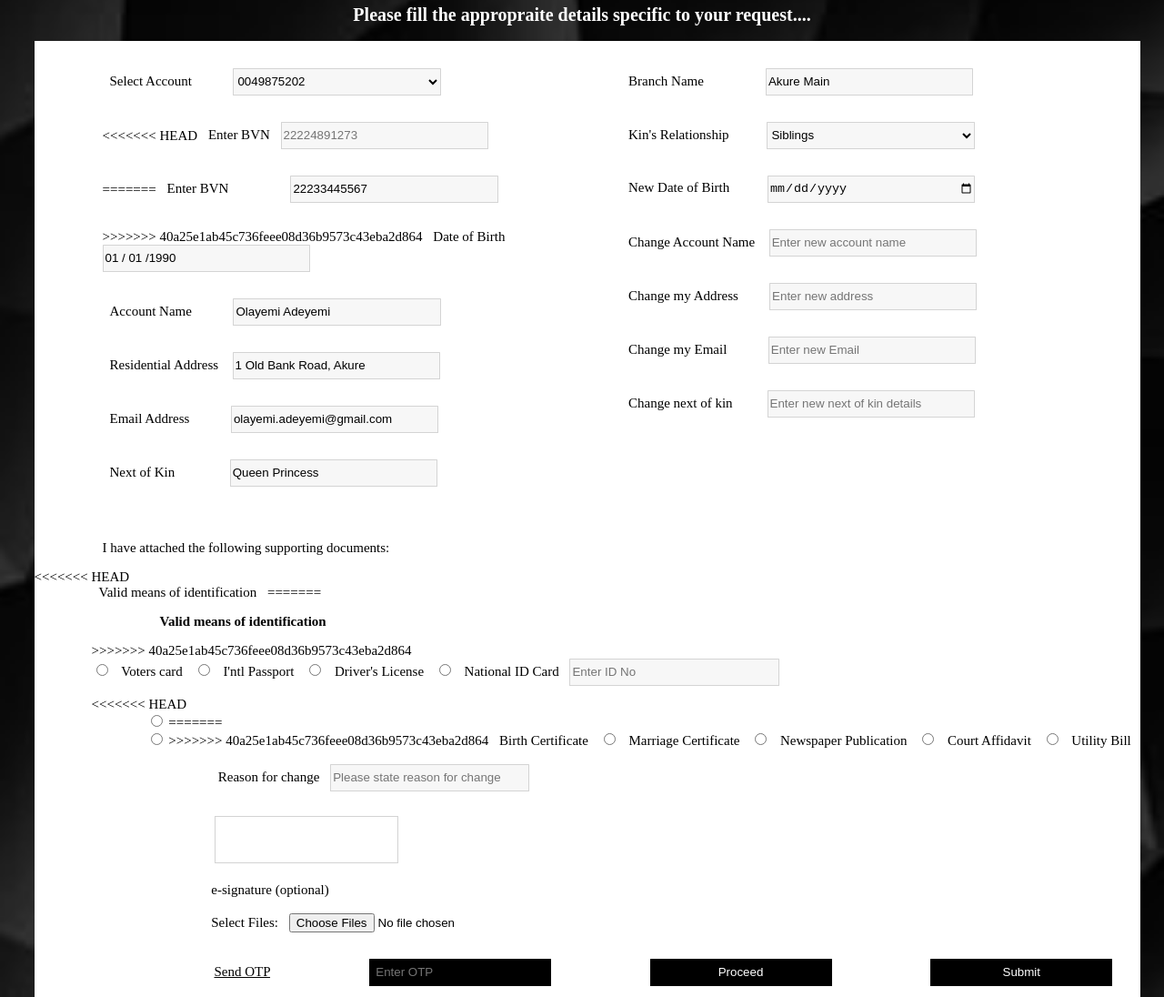
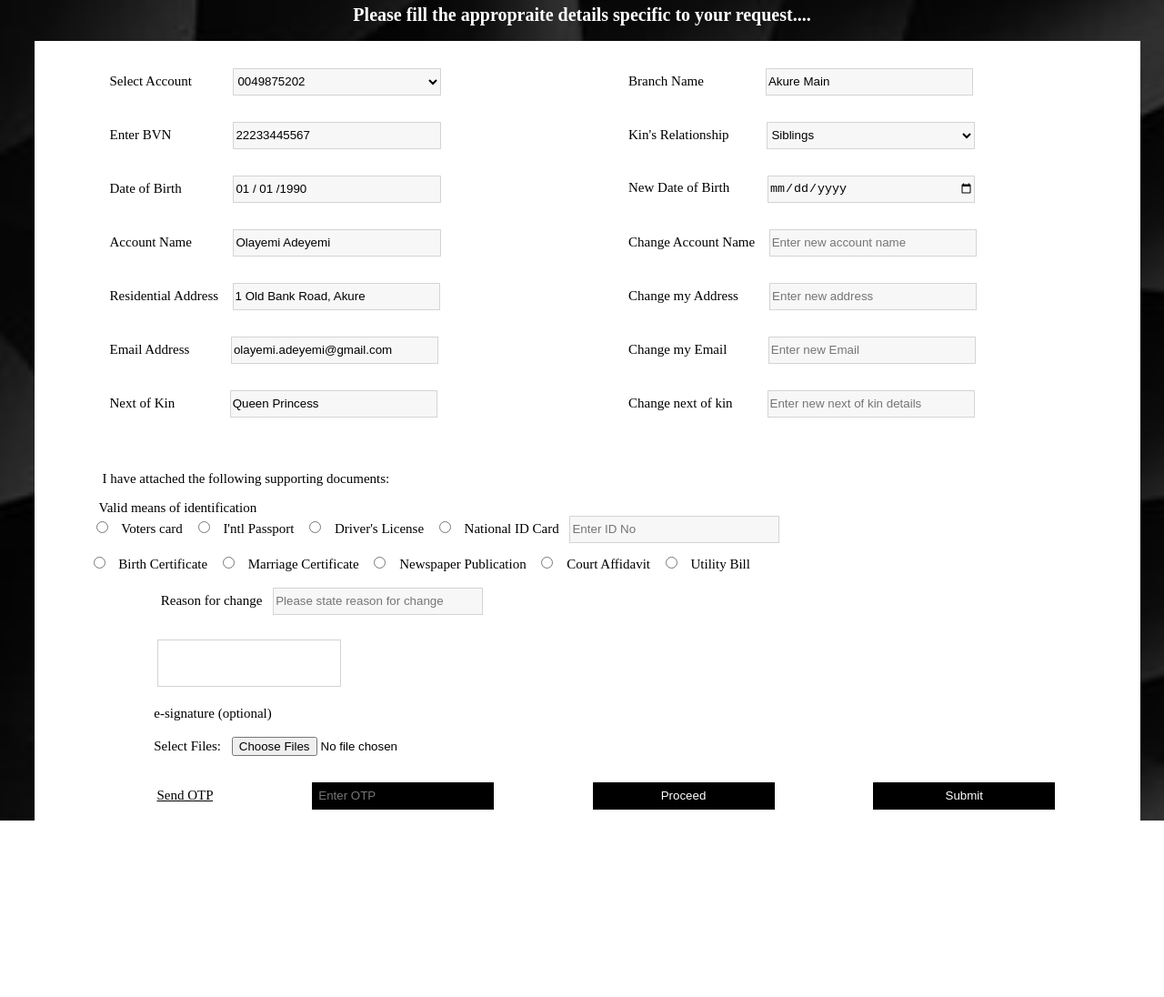
Before and after one commit to Okaformke/OneCustomer, a plain HTML site: page account.html in a window 1280 px wide. Shown: the part 100-1196 px from the top of the page at 91% size. After the commit the page ends 1002 px from the top, so only its background shows below. Drawn offline with Linux system fonts and the light colour scheme.

Commit message:
Added statement and bvn

```diff
--- a/account.html
+++ b/account.html
@@ -27,13 +27,8 @@
             <option value="account">0058421649</option>
            </select><br></br>
 
-<<<<<<< HEAD
-            <label for="number"> Enter BVN</label>
-            <input type="number" placeholder="22224891273" name="number"><br></br>
-=======
             <label for="number"> Enter BVN &nbsp;&nbsp;&nbsp;&nbsp;&nbsp;&nbsp;&nbsp;&nbsp;&nbsp;&nbsp;&nbsp;&nbsp;&nbsp;&nbsp;</label>
             <input type="number" placeholder="Enter BVN" value="22233445567" name="number"><br></br>
->>>>>>> 40a25e1ab45c736feee08d36b9573c43eba2d864
 
 
             <label for="date">Date of Birth&nbsp;&nbsp;&nbsp;&nbsp;&nbsp;&nbsp;&nbsp;&nbsp;&nbsp;&nbsp;&nbsp;&nbsp;</label>
@@ -94,13 +89,8 @@
 <form action="OneCustomer.html">
             <p> I have attached the following supporting documents:</p>
 
-<<<<<<< HEAD
             <div class="p">
                 <label for="valid" >Valid means of identification</label>
-=======
-            <div>
-                <p><b> Valid means of identification</b></p>
->>>>>>> 40a25e1ab45c736feee08d36b9573c43eba2d864
                  <div>
                 <input type="radio" id="valid" name="valid means" value="valid">
                     <label for="voter">Voters card</label>
@@ -113,13 +103,8 @@
                 <input type="number" id="sa"   placeholder="Enter ID No" name="number">
                  </div>
             </div>
-<<<<<<< HEAD
             <div class="radio">
             <input type="radio" id="birth" name="valid means" value="valid">
-=======
-            <div>
-            <input type="radio" id="birth" name="v" value="valid">
->>>>>>> 40a25e1ab45c736feee08d36b9573c43eba2d864
             <label for="intl">Birth Certificate</label>
             <input type="radio" id="marraige" name="va" value="valid">
             <label for="marraige">Marriage Certificate</label>
```
Also changed, not shown: upgrade3.html (+2 -13 lines).
